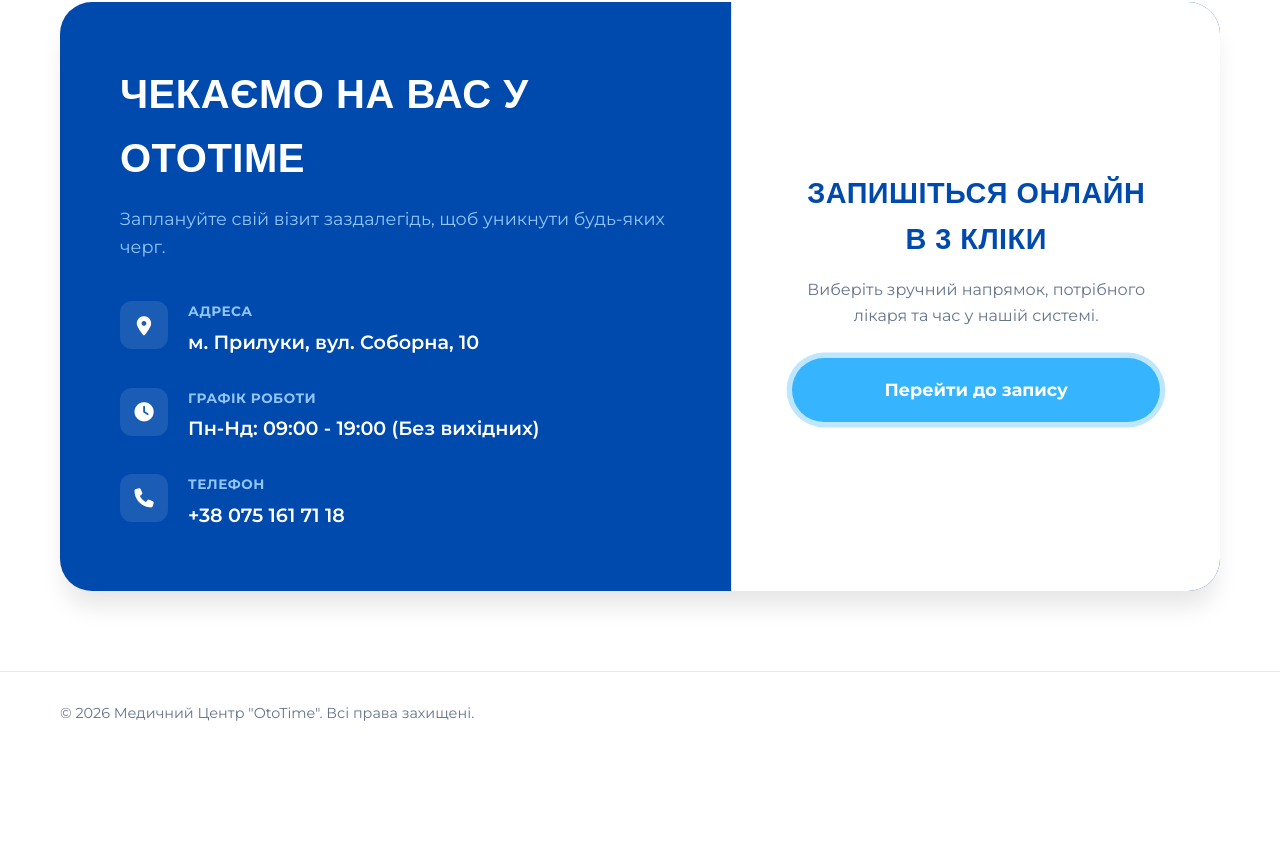
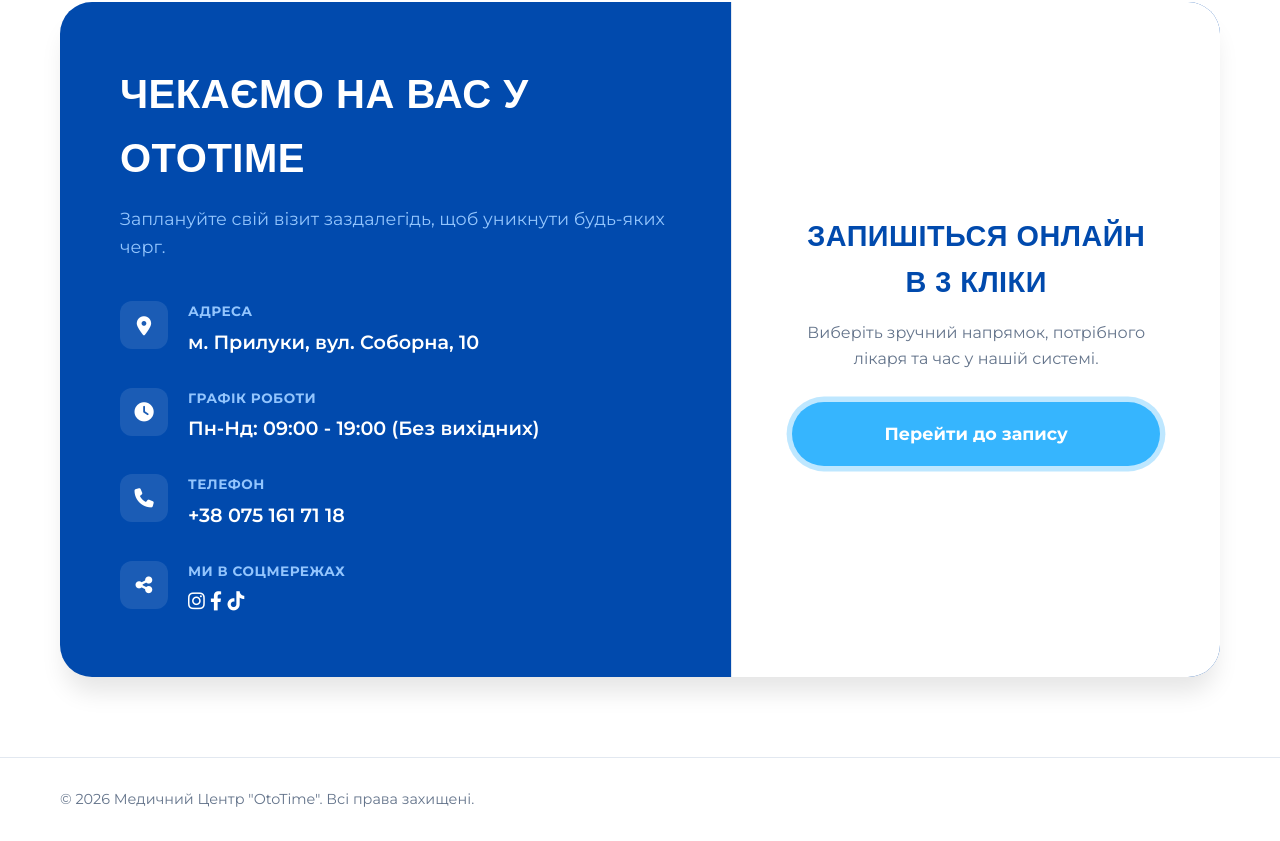
Before and after one commit to ototime-it/ototime, a plain HTML site: page index.html in a window 1280 px wide. Shown: the part 3147-3988 px from the top of the page. Before the commit the page ends 3902 px from the top, so only its background shows below. Drawn offline with Linux system fonts and the light colour scheme; a web font is replaced by a local one.

Commit message:
Add files via upload

```diff
--- a/index.html
+++ b/index.html
@@ -259,6 +259,23 @@
                                 <a href="tel:+380751617118">+38 075 161 71 18</a>
                             </div>
                         </div>
+						<div class="c-item c-socials-item">
+							<div class="c-icon"><i class="fa-solid fa-share-nodes"></i></div>
+						<div>
+							<strong>Ми в соцмережах</strong>
+							<div class="social-links">
+								<a href="https://www.instagram.com/ototime.prk" target="_blank" class="social-link instagram" title="Instagram">
+									<i class="fa-brands fa-instagram"></i>
+								</a>
+								<a href="https://www.facebook.com/profile.php?id=61583322993480" target="_blank" class="social-link facebook" title="Facebook">
+									<i class="fa-brands fa-facebook-f"></i>
+								</a>
+								<a href="https://www.tiktok.com/@ototime.prk?_r=1" target="_blank" class="social-link tiktok" title="TikTok">
+									<i class="fa-brands fa-tiktok"></i>
+								</a>
+							</div>
+						</div>
+						</div>
                     </div>
                 </div>
                 <div class="contact-action">
```
